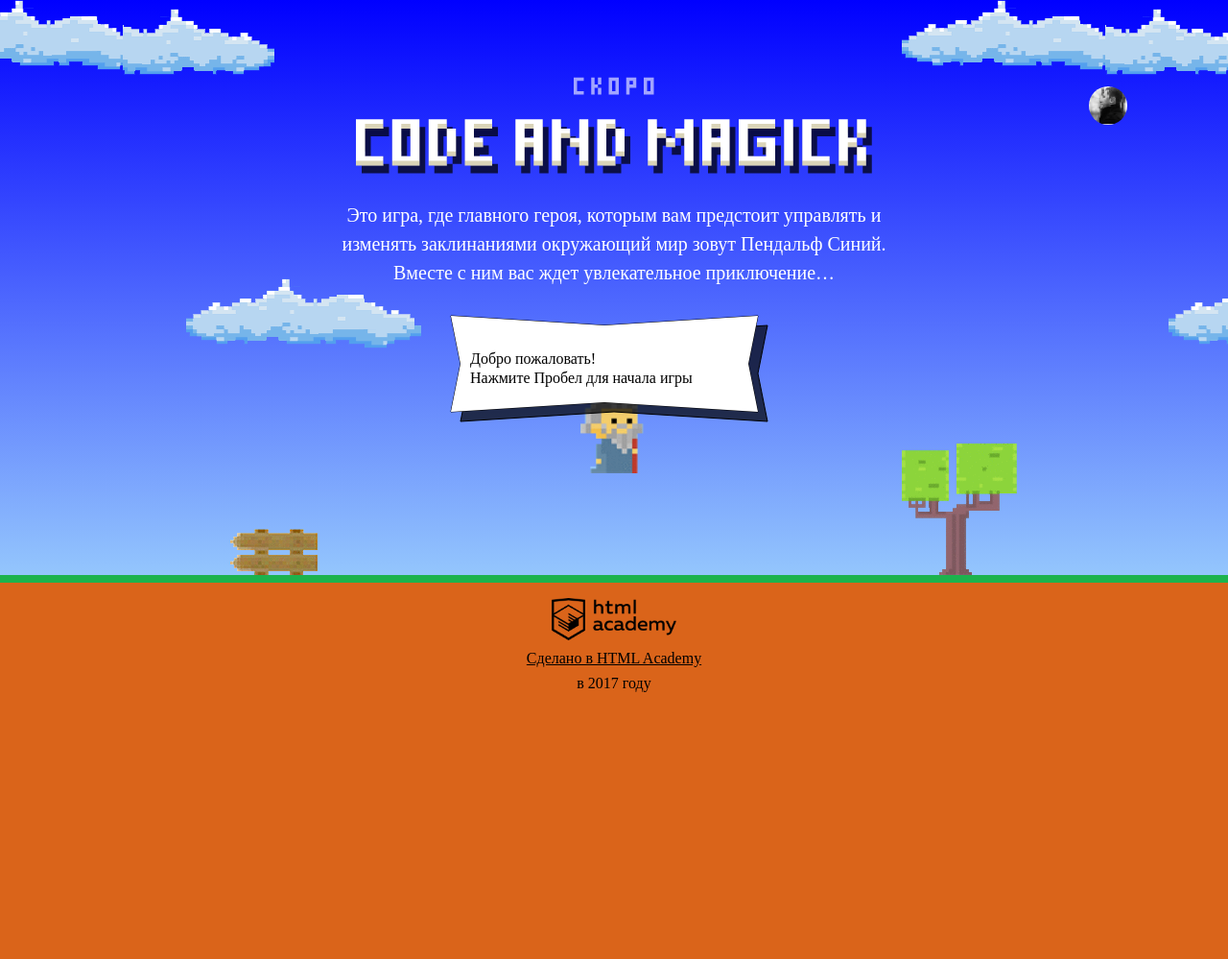
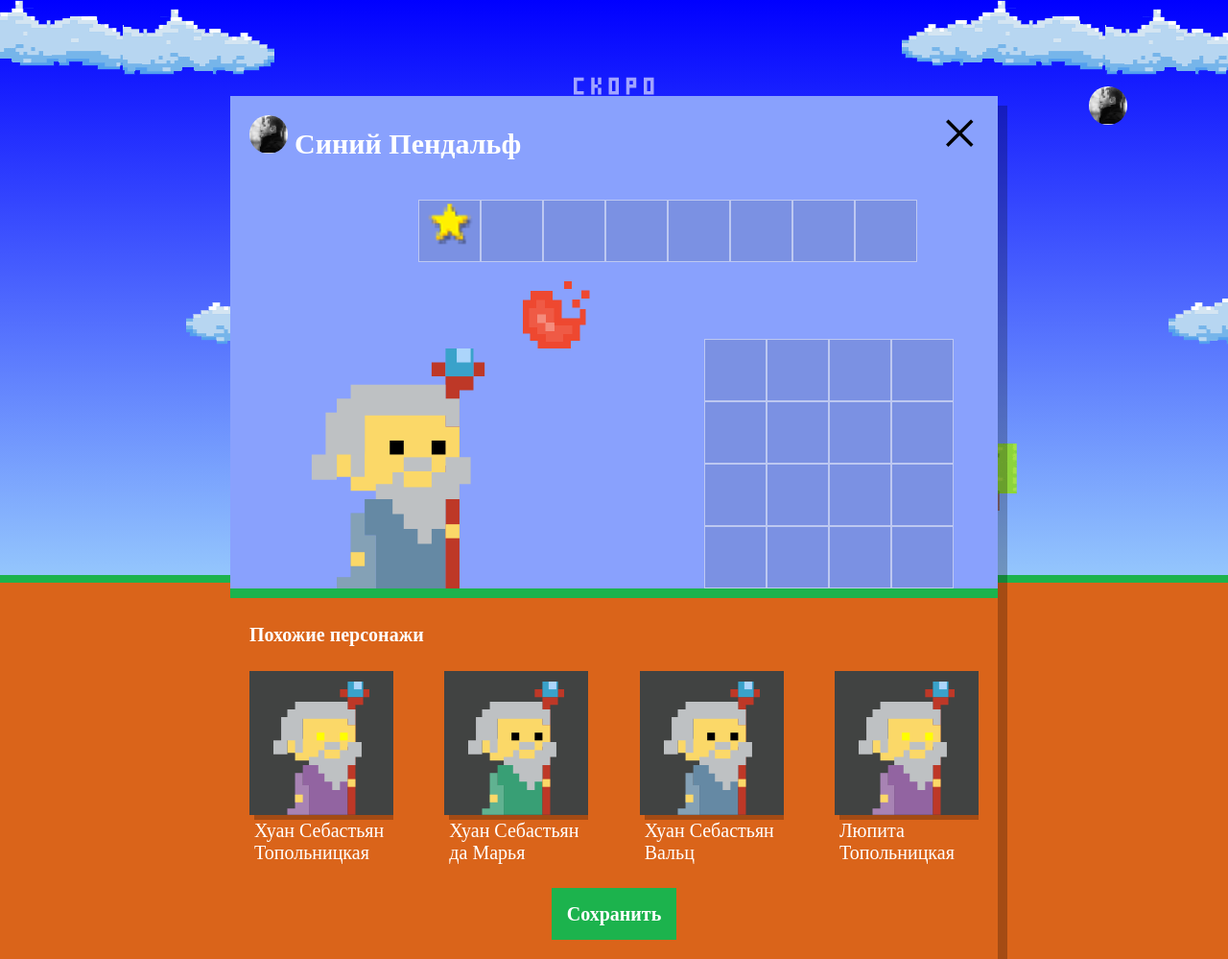
Before and after one commit to vsh8/210523-code-and-magick, a website: page index.html in a window 1280 px wide. Shown: the whole page at 96% size. Before the commit the page ends 800 px from the top, so only its background shows below. Drawn offline with Linux system fonts and the light colour scheme; a web font is replaced by a local one.

Commit message:
Implement similar wizards setup dialog

```diff
--- a/index.html
+++ b/index.html
@@ -202,6 +202,7 @@
     return height * (1 - positionY);
   };
 </script>
+<script src="./js/setup.js"></script>
 <script src="./js/stat.js"></script>
 <script src="./js/game.js"></script>
 
--- /dev/null
+++ b/js/setup.js
@@ -0,0 +1,110 @@
+'use strict';
+
+// Predefined data for random wizard generating.
+var WIZARD_FIRST_NAMES = [
+  'Иван',
+  'Хуан Себастьян',
+  'Мария',
+  'Кристоф',
+  'Виктор',
+  'Юлия',
+  'Люпита',
+  'Вашингтон'
+];
+
+var WIZARD_LAST_NAMES = [
+  'да Марья',
+  'Верон',
+  'Мирабелла',
+  'Вальц',
+  'Онопко',
+  'Топольницкая',
+  'Нионго',
+  'Ирвинг'
+];
+
+var WIZARD_COAT_COLORS = [
+  'rgb(101, 137, 164)',
+  'rgb(241, 43, 107)',
+  'rgb(146, 100, 161)',
+  'rgb(56, 159, 117)',
+  'rgb(215, 210, 55)',
+  'rgb(0, 0, 0)'
+];
+
+var WIZARD_EYES_COLORS = [
+  'black',
+  'red',
+  'blue',
+  'yellow',
+  'green'
+];
+
+
+// Generate a random int number.
+var randInt = function(n) {
+  return Math.floor(n * Math.random());
+};
+
+// Get random item from the array.
+var randChoice = function(items) {
+  return items[randInt(items.length)];
+};
+
+
+// Generate a random wizard name.
+var generateWizardName = function () {
+  return randChoice(WIZARD_FIRST_NAMES) + ' ' + randChoice(WIZARD_LAST_NAMES);
+};
+
+// Generate a random wizard descrition.
+var generateWizardData = function () {
+  return {
+    name: generateWizardName(),
+    coatColor: randChoice(WIZARD_COAT_COLORS),
+    eyesColor: randChoice(WIZARD_EYES_COLORS)
+  };
+};
+
+
+// Render the given wizard by his description.
+var renderWizard = function (wizard) {
+  var wizardElement = similarWizardTemplate.cloneNode(true);
+
+  wizardElement.querySelector('.setup-similar-label').textContent = wizard.name;
+  wizardElement.querySelector('.wizard-coat').style.fill = wizard.coatColor;
+  wizardElement.querySelector('.wizard-eyes').style.fill = wizard.eyesColor;
+
+  return wizardElement;
+};
+
+
+// Add the given wizards to the specified block.
+var renderWizards = function (containerBlock, wizards) {
+  var fragment = document.createDocumentFragment();
+  for (var i = 0; i < wizards.length; i++) {
+    fragment.appendChild(renderWizard(wizards[i]));
+  }
+  containerBlock.appendChild(fragment);
+};
+
+
+// Generate 4 random wizards.
+var WIZARDS_NUMBER = 4;
+var wizards = [];
+for (var i = 0; i < WIZARDS_NUMBER; i++)
+  wizards.push(generateWizardData());
+
+// Find and show the settings window.
+var userDialog = document.querySelector('.setup');
+userDialog.classList.remove('hidden');
+
+// Find the similar characters list block and the wizard template.
+var similarListElement = document.querySelector('.setup-similar-list');
+var similarWizardTemplate = document.querySelector('#similar-wizard-template').content;
+
+// Draw the wizards.
+renderWizards(similarListElement, wizards);
+
+// Show the similar characters block.
+document.querySelector('.setup-similar').classList.remove('hidden');
```
